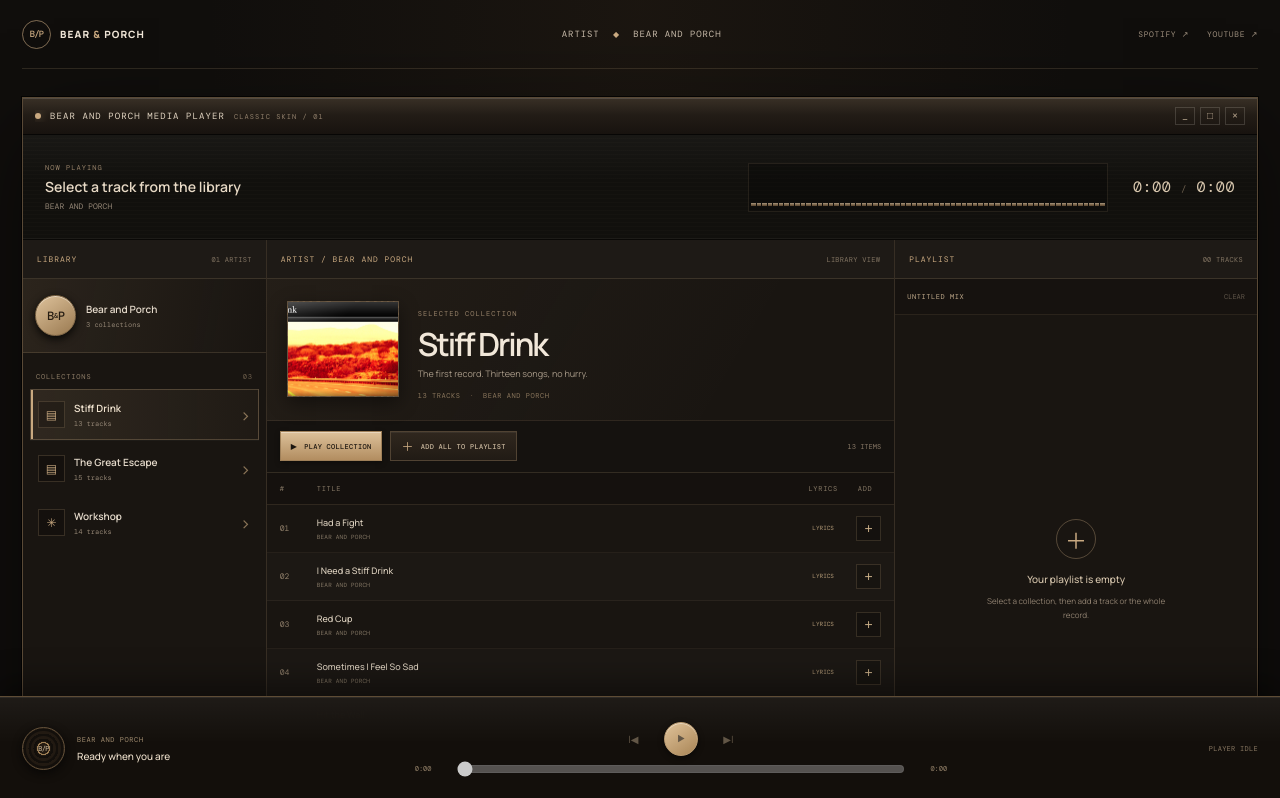
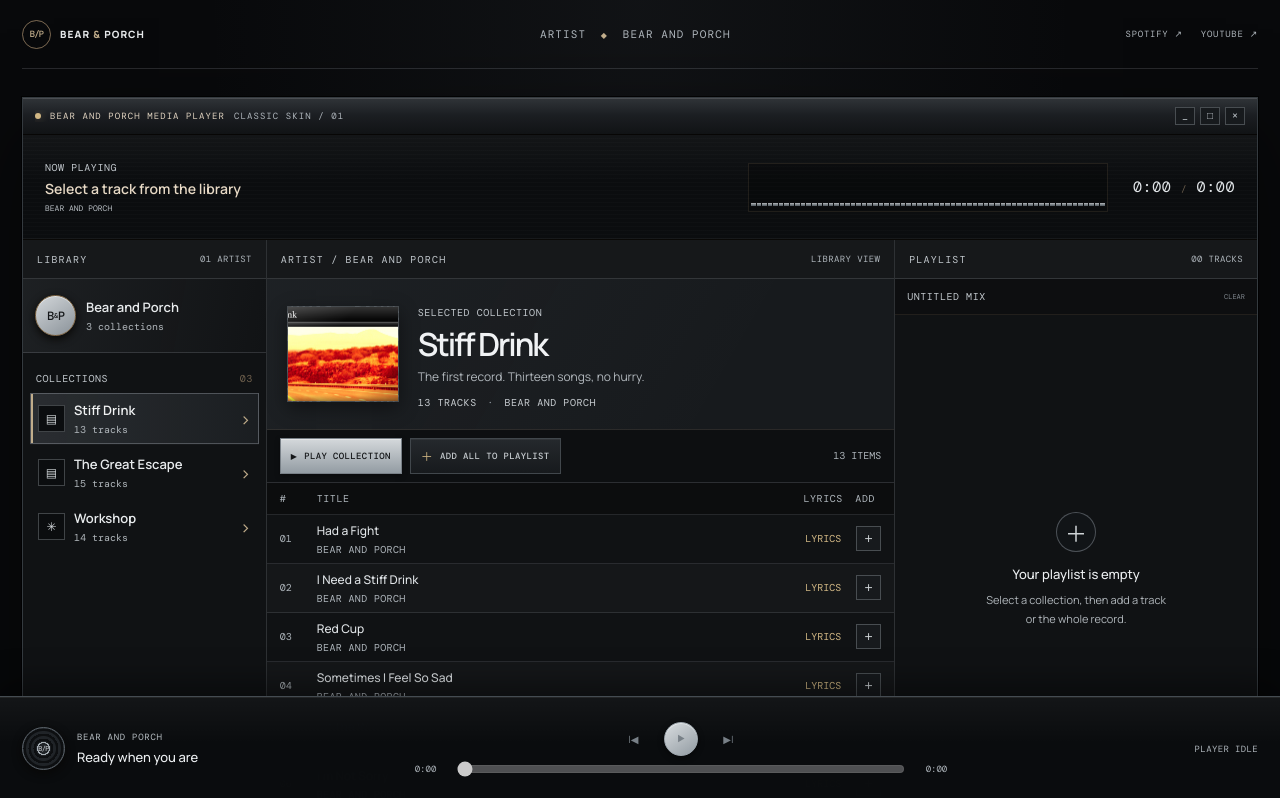
Before and after one commit to firstdivision/bear-and-porch, a React (Vite) app: page / in a window 1280 px wide. Shown: the top 798 px of the page. Built offline with nearby package versions, Linux system fonts and the light colour scheme.

Commit message:
Darken player theme and improve readability
Shift the player toward a graphite Winamp-style dark mode and increase small text sizes while preserving the tan accents.

Co-authored-by: Copilot <223556219+Copilot@users.noreply.github.com>

```diff
--- a/index.html
+++ b/index.html
@@ -7,7 +7,7 @@
       name="description"
       content="Listen to Bear and Porch: Stiff Drink, The Great Escape, and songs from the Workshop."
     />
-    <meta name="theme-color" content="#100e0c" />
+    <meta name="theme-color" content="#08090b" />
     <link rel="icon" type="image/svg+xml" href="/bp-mark.svg" />
     <link rel="preconnect" href="https://fonts.googleapis.com" />
     <link rel="preconnect" href="https://fonts.gstatic.com" crossorigin />
--- a/src/winamp.css
+++ b/src/winamp.css
@@ -1,18 +1,18 @@
 :root {
   font-family: 'Manrope', sans-serif;
-  color: #eee4d6;
-  background: #100e0c;
+  color: #e5e8ea;
+  background: #08090b;
   font-synthesis: none;
   text-rendering: optimizeLegibility;
   -webkit-font-smoothing: antialiased;
-  --ink: #100e0c;
-  --panel: #191511;
-  --panel-raised: #211b15;
-  --panel-deep: #0c0b09;
-  --paper: #eee4d6;
-  --tan: #c9a980;
-  --muted: #9d8e7d;
-  --line: rgba(201, 169, 128, 0.17);
+  --ink: #08090b;
+  --panel: #111315;
+  --panel-raised: #191c20;
+  --panel-deep: #090a0c;
+  --paper: #e3e6e8;
+  --tan: #c1ad8b;
+  --muted: #bdc3c8;
+  --line: rgba(180, 190, 200, 0.18);
   --mono: 'DM Mono', monospace;
   --dock-height: 104px;
 }
@@ -33,8 +33,8 @@ body {
   margin: 0;
   padding: 0 22px calc(var(--dock-height) + 30px);
   background:
-    radial-gradient(ellipse at 50% 0%, rgba(104, 74, 43, 0.12), transparent 48%),
-    #100e0c;
+    radial-gradient(ellipse at 50% 0%, rgba(105, 116, 125, 0.09), transparent 48%),
+    #08090b;
 }
 
 button,
@@ -179,7 +179,7 @@ a {
   max-width: 1480px;
   margin: 28px auto 0;
   overflow: hidden;
-  border: 1px solid #594936;
+  border: 1px solid #393e43;
   background: var(--panel);
   box-shadow:
     0 0 0 1px rgba(0, 0, 0, 0.8),
@@ -195,7 +195,7 @@ a {
   gap: 10px;
   padding: 0 12px;
   border-bottom: 1px solid #070605;
-  background: linear-gradient(180deg, #393026 0%, #221c16 48%, #18130f 100%);
+  background: linear-gradient(180deg, #303438 0%, #1b1e22 48%, #111315 100%);
   box-shadow: inset 0 1px rgba(255, 255, 255, 0.13);
 }
 
@@ -254,8 +254,8 @@ a {
   border-bottom: 1px solid #090806;
   background:
     linear-gradient(180deg, rgba(255, 255, 255, 0.035), transparent 45%),
-    repeating-linear-gradient(0deg, rgba(201, 169, 128, 0.018) 0 1px, transparent 1px 4px),
-    #11100d;
+    repeating-linear-gradient(0deg, rgba(190, 200, 210, 0.018) 0 1px, transparent 1px 4px),
+    #0b0d0f;
   box-shadow: inset 0 -1px rgba(255, 255, 255, 0.04);
 }
 
@@ -327,6 +327,18 @@ a {
   content: '×';
 }
 
+.lyrics-action {
+  border-color: #777f86;
+  color: #111315;
+  background: linear-gradient(180deg, #d7dbde, #929ba2);
+}
+
+.lyrics-action:hover,
+.lyrics-action.is-active {
+  border-color: #e7eaec;
+  background: linear-gradient(180deg, #e5e8ea, #adb5bb);
+}
+
 .spectrum {
   display: flex;
   width: 100%;
@@ -343,7 +355,7 @@ a {
   flex: 1 1 0;
   height: var(--bar, 8%);
   min-height: 3px;
-  background: linear-gradient(0deg, #795d40, #c9a980 72%, #e6d5bb);
+  background: linear-gradient(0deg, #626c73, #aeb6bb 72%, #e0e4e6);
   opacity: 0.7;
   transform-origin: bottom;
   transition: height 75ms linear;
@@ -398,8 +410,8 @@ a {
   gap: 10px;
   padding: 0 14px;
   border-bottom: 1px solid var(--line);
-  color: #c9a980;
-  background: rgba(255, 255, 255, 0.018);
+  color: #d3d8dc;
+  background: rgba(255, 255, 255, 0.025);
   font-size: 8px;
   letter-spacing: 0.12em;
 }
@@ -419,7 +431,7 @@ a {
   padding: 16px 12px;
   border: 0;
   border-bottom: 1px solid var(--line);
-  background: linear-gradient(100deg, rgba(201, 169, 128, 0.1), transparent);
+  background: linear-gradient(100deg, rgba(190, 200, 210, 0.08), transparent);
   cursor: default;
   text-align: left;
 }
@@ -433,8 +445,8 @@ a {
   justify-content: center;
   border: 1px solid #816847;
   border-radius: 50%;
-  color: #261d13;
-  background: linear-gradient(145deg, #dec29b, #997950);
+  color: #151719;
+  background: linear-gradient(145deg, #d3d7da, #8a9299);
   box-shadow: inset 0 1px rgba(255, 255, 255, 0.43), 0 3px 8px #080705;
   font-family: var(--mono);
   font-size: 12px;
@@ -515,9 +527,9 @@ a {
 }
 
 .collection-option.is-selected {
-  border-color: rgba(201, 169, 128, 0.27);
-  background: linear-gradient(90deg, rgba(201, 169, 128, 0.13), rgba(201, 169, 128, 0.035));
-  box-shadow: inset 2px 0 #c9a980, 0 1px rgba(255, 255, 255, 0.025);
+  border-color: rgba(190, 200, 210, 0.25);
+  background: linear-gradient(90deg, rgba(190, 200, 210, 0.11), rgba(190, 200, 210, 0.025));
+  box-shadow: inset 2px 0 #c1ad8b, 0 1px rgba(255, 255, 255, 0.025);
 }
 
 .collection-glyph {
@@ -650,7 +662,7 @@ a {
   gap: 8px;
   padding: 8px 13px;
   border-bottom: 1px solid var(--line);
-  background: #15120f;
+  background: #0d0f11;
 }
 
 .play-all-button,
@@ -661,9 +673,9 @@ a {
   justify-content: center;
   gap: 7px;
   padding: 0 10px;
-  border: 1px solid #9f8059;
-  color: #1c160f;
-  background: linear-gradient(180deg, #ddc19a, #b28d60);
+  border: 1px solid #788087;
+  color: #151719;
+  background: linear-gradient(180deg, #d4d8db, #939ca3);
   box-shadow: inset 0 1px rgba(255, 255, 255, 0.35), 0 2px 5px rgba(0, 0, 0, 0.35);
   cursor: pointer;
   font-family: var(--mono);
@@ -674,7 +686,7 @@ a {
 }
 
 .play-all-button:hover {
-  background: linear-gradient(180deg, #ebd2ad, #c19b6d);
+  background: linear-gradient(180deg, #e3e6e8, #aab1b6);
 }
 
 .play-all-button span {
@@ -682,15 +694,15 @@ a {
 }
 
 .subtle-button {
-  border-color: #514333;
-  color: #c8b69c;
-  background: linear-gradient(180deg, #30271e, #211b15);
+  border-color: #41474c;
+  color: #c4c9cd;
+  background: linear-gradient(180deg, #25292d, #171a1d);
   box-shadow: inset 0 1px rgba(255, 255, 255, 0.055);
 }
 
 .subtle-button:hover {
-  border-color: #927552;
-  background: #352a1f;
+  border-color: #747d84;
+  background: #30353a;
 }
 
 .subtle-button span {
@@ -715,8 +727,8 @@ a {
   align-items: center;
   padding: 0 13px;
   border-bottom: 1px solid rgba(201, 169, 128, 0.14);
-  color: #877966;
-  background: rgba(0, 0, 0, 0.18);
+  color: #abb2b8;
+  background: rgba(0, 0, 0, 0.28);
   font-size: 7px;
   letter-spacing: 0.1em;
 }
@@ -748,11 +760,11 @@ a {
 }
 
 .library-track:hover {
-  background: rgba(201, 169, 128, 0.055);
+  background: rgba(190, 200, 210, 0.06);
 }
 
 .library-track.is-current {
-  background: linear-gradient(90deg, rgba(201, 169, 128, 0.14), rgba(201, 169, 128, 0.035));
+  background: linear-gradient(90deg, rgba(190, 200, 210, 0.12), rgba(190, 200, 210, 0.025));
   box-shadow: inset 2px 0 var(--tan);
 }
 
@@ -1014,8 +1026,8 @@ a {
   padding: 0 16px 15px;
   transform: translateY(calc(100% + 30px));
   visibility: hidden;
-  border: 1px solid #806746;
-  background: rgba(23, 19, 15, 0.98);
+  border: 1px solid #596168;
+  background: rgba(15, 17, 19, 0.98);
   box-shadow: 0 18px 60px rgba(0, 0, 0, 0.6), inset 0 1px rgba(255, 255, 255, 0.08);
   opacity: 0;
   transition: transform 220ms ease, opacity 180ms ease, visibility 220ms;
@@ -1036,7 +1048,7 @@ a {
   justify-content: space-between;
   gap: 12px;
   border-bottom: 1px solid var(--line);
-  background: #17130f;
+  background: #0f1113;
 }
 
 .lyrics-drawer-heading > div {
@@ -1089,10 +1101,10 @@ a {
   align-items: center;
   gap: 24px;
   padding: 12px max(22px, calc((100vw - 1436px) / 2));
-  border-top: 1px solid #5e4c35;
+  border-top: 1px solid #444b51;
   background:
     linear-gradient(180deg, rgba(255, 255, 255, 0.05), transparent 45%),
-    rgba(20, 16, 12, 0.98);
+    rgba(12, 14, 16, 0.98);
   box-shadow: 0 -10px 35px rgba(0, 0, 0, 0.48), inset 0 1px rgba(255, 255, 255, 0.07);
   backdrop-filter: blur(18px);
 }
@@ -1114,12 +1126,12 @@ a {
   height: 43px;
   flex: 0 0 auto;
   place-items: center;
-  border: 1px solid #64513a;
+  border: 1px solid #5a6269;
   border-radius: 50%;
-  color: #d9c5a6;
+  color: #d3d8dc;
   background:
-    radial-gradient(circle, #241b12 0 18%, #a18156 19% 22%, transparent 23%),
-    repeating-radial-gradient(circle, #221a12 0 2px, #130f0b 3px 5px);
+    radial-gradient(circle, #202428 0 18%, #9da6ad 19% 22%, transparent 23%),
+    repeating-radial-gradient(circle, #202428 0 2px, #0d0f11 3px 5px);
   box-shadow: 0 3px 10px #080706;
   font-family: var(--mono);
   font-size: 7px;
@@ -1189,10 +1201,10 @@ a {
   width: 34px;
   height: 34px;
   padding: 0;
-  border: 1px solid #b99a70;
+  border: 1px solid #9da6ad;
   border-radius: 50%;
-  color: #20170e;
-  background: linear-gradient(145deg, #e0c39a, #a98556);
+  color: #17191b;
+  background: linear-gradient(145deg, #d9dde0, #929ba2);
   box-shadow: inset 0 1px rgba(255, 255, 255, 0.42), 0 2px 6px rgba(0, 0, 0, 0.48);
   font-size: 12px;
 }
@@ -1205,7 +1217,7 @@ a {
 }
 
 .dock-play:hover:not(:disabled) {
-  background: #e6cda9;
+  background: #e5e8ea;
 }
 
 .seek-row {
@@ -1246,6 +1258,394 @@ a {
   font-size: 7px;
   letter-spacing: 0.04em;
   white-space: nowrap;
+}
+
+.header-center,
+.header-links a,
+.window-edition,
+.panel-count,
+.collection-heading,
+.library-footer,
+.track-total,
+.track-table-header,
+.library-track-number,
+.library-track-title small,
+.queue-track-copy small,
+.playlist-footer,
+.window-statusbar,
+.dock-track small,
+.dock-format,
+.seek-row {
+  color: #aeb5bb;
+}
+
+.collection-intro p,
+.artist-copy small,
+.collection-copy small,
+.empty-playlist p,
+.lyrics-empty {
+  color: #b1b7bc;
+}
+
+.collection-meta,
+.has-lyrics,
+.queue-play,
+.lyrics-drawer-text {
+  color: #c8cdd1;
+}
+
+.no-lyrics,
+.text-button:disabled {
+  color: #8c949a;
+}
+
+.collection-glyph,
+.add-track-button,
+.queue-remove,
+.lyrics-drawer-heading button,
+.window-controls span {
+  border-color: rgba(185, 194, 201, 0.3);
+  color: #d0d5d8;
+  background-color: #171a1d;
+}
+
+.collection-glyph {
+  background: #0b0d0f;
+}
+
+.lyrics-drawer-heading button:hover,
+.add-track-button:hover:not(:disabled),
+.queue-remove:hover {
+  border-color: #d1d6d9;
+  color: #111315;
+  background: #c4cbd0;
+}
+
+.readout-label,
+.collection-heading,
+.panel-heading,
+.playlist-toolbar {
+  color: #c1c7cc;
+}
+
+.collection-intro h1,
+.artist-copy strong,
+.collection-copy strong,
+.library-track-title strong,
+.queue-track-copy strong,
+.empty-playlist strong,
+.lyrics-drawer-heading strong,
+.dock-track strong {
+  color: #edf0f2;
+}
+
+.artist-selection,
+.collection-hero,
+.collection-option.is-selected,
+.library-track.is-current,
+.queue-track.is-current {
+  background-color: #171a1d;
+}
+
+.collection-option.is-selected,
+.library-track.is-current {
+  border-color: rgba(191, 200, 207, 0.3);
+}
+
+.collection-option.is-selected {
+  box-shadow: inset 2px 0 #c1ad8b, 0 1px rgba(255, 255, 255, 0.025);
+}
+
+.artist-selection {
+  background-image: linear-gradient(100deg, rgba(190, 200, 210, 0.07), transparent);
+}
+
+.collection-hero {
+  background-image: linear-gradient(120deg, rgba(190, 200, 210, 0.04), transparent 75%);
+}
+
+.collection-cover {
+  border-color: rgba(185, 194, 201, 0.34);
+  background:
+    radial-gradient(circle at 50% 50%, rgba(190, 200, 210, 0.12) 0 2px, transparent 3px 17px, rgba(190, 200, 210, 0.08) 18px 19px, transparent 20px),
+    repeating-radial-gradient(circle, #23272b 0 1px, #0b0d0f 2px 4px);
+}
+
+.player-shell {
+  border-color: #343a3f;
+  background: #101214;
+}
+
+.window-titlebar {
+  background: linear-gradient(180deg, #303438 0%, #1b1e22 48%, #111315 100%);
+}
+
+.window-statusbar {
+  background: linear-gradient(180deg, #1d2024, #111315);
+}
+
+.player-dock {
+  background:
+    linear-gradient(180deg, rgba(255, 255, 255, 0.04), transparent 45%),
+    rgba(11, 13, 15, 0.98);
+}
+
+.collection-toolbar {
+  background: #0d0f11;
+}
+
+.playlist-toolbar {
+  background: rgba(0, 0, 0, 0.22);
+}
+
+.queue-list {
+  scrollbar-color: #596168 #111315;
+}
+
+.empty-playlist-icon {
+  border-color: rgba(190, 200, 210, 0.34);
+  color: #d0d5d8;
+}
+
+.dock-control,
+.dock-play {
+  color: #d0d5d8;
+}
+
+.lyrics-drawer-heading {
+  background: #0f1113;
+}
+
+.lyrics-drawer {
+  border-color: #596168;
+  background: rgba(15, 17, 19, 0.98);
+}
+
+.readout-clock {
+  color: #e0e4e7;
+}
+
+.window-led,
+.tiny-led {
+  background: #d1b784;
+  box-shadow: 0 0 8px rgba(209, 183, 132, 0.38);
+}
+
+.library-track-title:hover strong,
+.library-track.is-current .library-track-title strong,
+.queue-track.is-current .queue-track-copy strong {
+  color: #dfc89d;
+}
+
+.text-button:not(:disabled) {
+  color: #d1b784;
+}
+
+.lyrics-drawer-heading button {
+  background: #1b1f23;
+}
+
+.artist-selection {
+  background-color: #111315;
+}
+
+.collection-option.is-selected .collection-copy strong {
+  color: #f0f2f3;
+}
+
+.collection-arrow {
+  color: #c1ad8b;
+}
+
+.collection-meta span {
+  color: #8d969d;
+}
+
+.lyrics-drawer-heading .readout-label {
+  color: #c1c7cc;
+}
+
+.window-statusbar span:first-child {
+  color: #d1b784;
+}
+
+.dock-disc {
+  background:
+    radial-gradient(circle, #202428 0 18%, #a7afb5 19% 22%, transparent 23%),
+    repeating-radial-gradient(circle, #202428 0 2px, #0d0f11 3px 5px);
+}
+
+.subtle-button span {
+  color: #d1b784;
+}
+
+.play-all-button,
+.subtle-button {
+  min-height: 36px;
+  font-size: 9px;
+}
+
+.track-table-header,
+.library-track,
+.queue-track {
+  border-color: rgba(180, 190, 200, 0.15);
+}
+
+.collection-option:hover,
+.library-track:hover {
+  background-color: rgba(190, 200, 210, 0.07);
+}
+
+.library-track:nth-child(even) {
+  background-color: rgba(255, 255, 255, 0.018);
+}
+
+.library-track.is-current {
+  background-image: linear-gradient(90deg, rgba(190, 200, 210, 0.11), rgba(190, 200, 210, 0.025));
+}
+
+.queue-track.is-current {
+  background-color: rgba(190, 200, 210, 0.1);
+}
+
+.has-lyrics {
+  color: #d1b784;
+}
+
+.readout-track > span:last-child {
+  color: #b8bec3;
+}
+
+.dock-track small {
+  color: #b7bec3;
+}
+
+.artist-copy strong,
+.collection-copy strong {
+  color: #e8ebed;
+}
+
+.empty-playlist-icon {
+  background: #111417;
+}
+
+.collection-intro h1 {
+  color: #f0f2f4;
+}
+
+.library-track-title strong,
+.queue-track-copy strong {
+  color: #e1e5e8;
+}
+
+.lyrics-drawer-text {
+  color: #e0e4e7;
+}
+
+.window-controls span {
+  color: #c4cbd0;
+}
+
+.dock-control:disabled,
+.dock-play:disabled {
+  color: #788087;
+}
+
+.text-button:disabled {
+  color: #818990;
+}
+
+.add-track-button:disabled {
+  color: #c1ad8b;
+}
+
+.spectrum i {
+  opacity: 0.82;
+}
+
+.panel-heading,
+.collection-heading,
+.collection-meta,
+.track-total,
+.track-table-header,
+.playlist-toolbar,
+.playlist-footer,
+.window-statusbar,
+.seek-row {
+  font-size: 10px;
+}
+
+.header-center {
+  font-size: 11px;
+}
+
+.header-links a,
+.window-edition,
+.panel-count,
+.library-footer,
+.dock-track small,
+.dock-format {
+  font-size: 9px;
+}
+
+.readout-label,
+.collection-heading,
+.collection-meta,
+.track-table-header,
+.playlist-toolbar,
+.window-statusbar {
+  letter-spacing: 0.055em;
+}
+
+.collection-copy strong,
+.artist-copy strong {
+  font-size: 13px;
+}
+
+.collection-copy small,
+.artist-copy small,
+.library-track-number,
+.queue-play,
+.library-track-title small,
+.queue-track-copy small {
+  font-size: 10px;
+}
+
+.library-track-title strong,
+.queue-track-copy strong {
+  font-size: 12px;
+}
+
+.has-lyrics,
+.no-lyrics,
+.readout-label {
+  font-size: 10px;
+}
+
+.collection-intro p {
+  font-size: 12px;
+}
+
+.empty-playlist strong {
+  font-size: 13px;
+}
+
+.empty-playlist p,
+.lyrics-empty {
+  font-size: 11px;
+}
+
+.lyrics-drawer-heading strong,
+.dock-track strong {
+  font-size: 13px;
+}
+
+.lyrics-drawer-text {
+  font-size: 14px;
+}
+
+.seek-row {
+  font-size: 9px;
 }
 
 @keyframes spectrum-dance {
@@ -1640,7 +2040,89 @@ a {
 
   .lyrics-drawer-text {
     max-height: calc(min(55vh, 390px) - 70px);
+    font-size: 12px;
+  }
+
+  .window-title {
+    font-size: 8px;
+  }
+
+  .window-edition {
+    font-size: 7px;
+  }
+
+  .header-center {
+    display: none;
+  }
+
+  .window-edition {
+    display: none;
+  }
+
+  .panel-heading,
+  .collection-heading,
+  .panel-count,
+  .library-footer,
+  .collection-meta,
+  .track-total,
+  .track-table-header,
+  .playlist-toolbar,
+  .playlist-footer,
+  .window-statusbar,
+  .seek-row {
+    font-size: 9px;
+  }
+
+  .collection-intro p,
+  .empty-playlist p,
+  .lyrics-empty {
     font-size: 10px;
+  }
+
+  .collection-meta {
+    font-size: 9px;
+  }
+
+  .play-all-button,
+  .subtle-button {
+    min-height: 32px;
+    padding-right: 7px;
+    padding-left: 7px;
+    font-size: 8px;
+  }
+
+  .track-table-header {
+    font-size: 8px;
+  }
+
+  .library-track-title strong,
+  .queue-track-copy strong {
+    font-size: 11px;
+  }
+
+  .library-track-title small,
+  .queue-track-copy small,
+  .library-track-number,
+  .queue-play,
+  .has-lyrics,
+  .no-lyrics {
+    font-size: 9px;
+  }
+
+  .dock-track small,
+  .dock-format,
+  .lyrics-drawer-heading .readout-label {
+    font-size: 8px;
+  }
+
+  .dock-track strong {
+    font-size: 11px;
+  }
+}
+
+@media (max-width: 380px) {
+  .track-total {
+    display: none;
   }
 }
 
```
